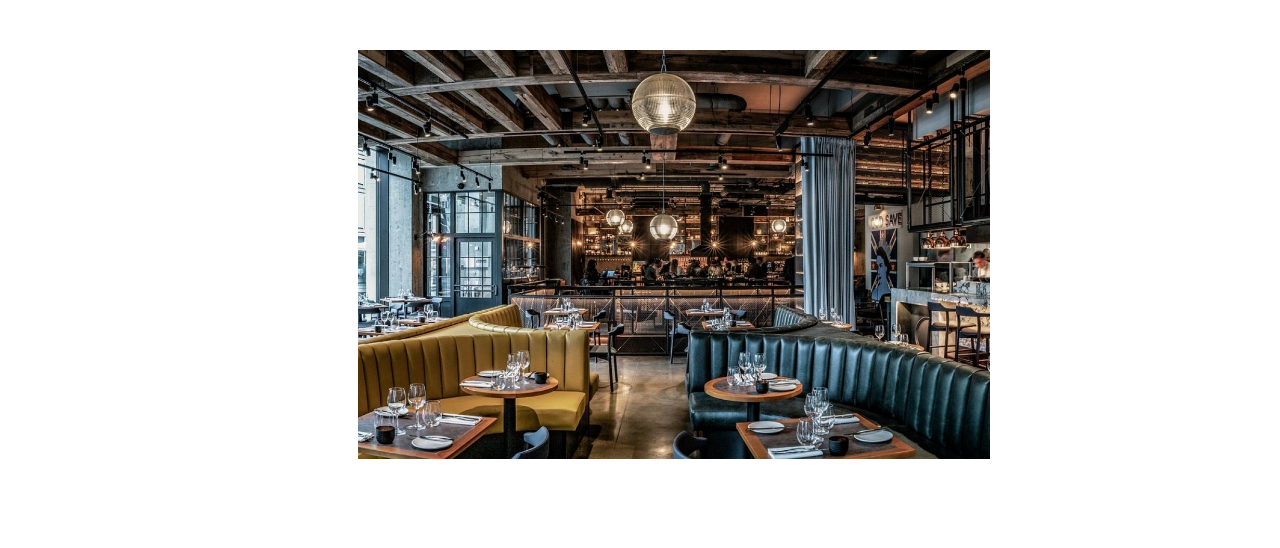
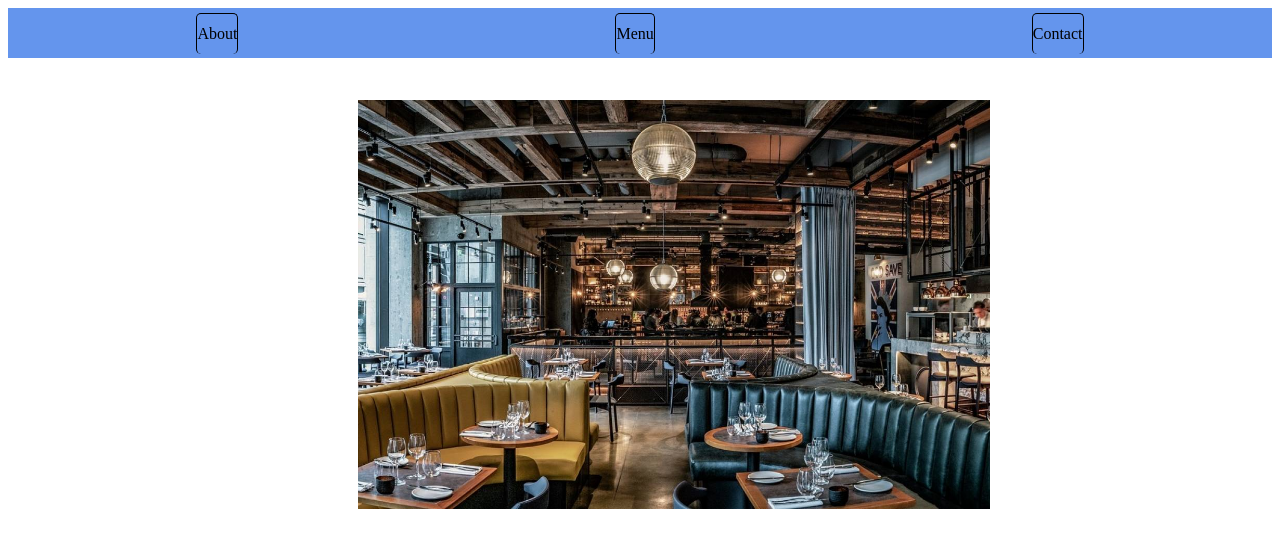
Before and after one commit to Bastillze/Restaurant-Page, a website built with webpack: page dist/index.html in a window 1280 px wide. Shown: the top 548 px of the page. Built offline with nearby package versions, Linux system fonts and the light colour scheme.

Commit message:
Second Commit
Updated files

```diff
--- a/dist/Restaurant.css
+++ b/dist/Restaurant.css
@@ -3,6 +3,35 @@ img {
     margin-left: 350px;
     margin-right: 350px;
 }
+
+header {
+    background-color: cornflowerblue;
+    height: 50px;
+}
+
+
+ul {
+    display: flex;
+    justify-content: space-around;
+    list-style-type: none;
+    margin: 0px;
+    padding: 0px;
+    align-items: center;
+    height: 50px;
+}
+
+
+li {
+    display: flex;
+    height: 40px;
+    align-items: center;
+    border-radius: 5px 5px 5px 5px;
+    border-top: 1px solid black;
+    border-right: 1px solid black;
+    border-left: 1px solid black;
+    cursor: pointer;
+}
+
 
 #headerText {
     display: flex;
--- a/dist/index.html
+++ b/dist/index.html
@@ -6,6 +6,14 @@
   </head>
   <body>
     <div id="content">
+
+      <header>
+         <ul>
+            <li class="home">About</li>
+            <li class="menu">Menu</li>
+            <li class="contact">Contact</li>
+         </ul>
+      </header>
 
       <p id="headerText"></p>
 
@@ -17,6 +25,6 @@
 
     </div>
 
-    <script src="index.js" type="module"></script>
+    <script type="module" src="index.js" ></script>
   </body>
 </html>
--- a/dist/index.js
+++ b/dist/index.js
@@ -1,2 +1,3 @@
-import * as module from  './initial_page_load.js';
-module.initialPageLoad();
+import {initialPageLoad} from './initial_page_load.js';
+
+initialPageLoad();
--- a/dist/main.js
+++ b/dist/main.js
@@ -1,2 +1,4 @@
 import * as module from './initial_page_load.js';
+import {menu} from './menu.js';
+import {contact} from '/contact';
 module.initialPageLoad();
```
